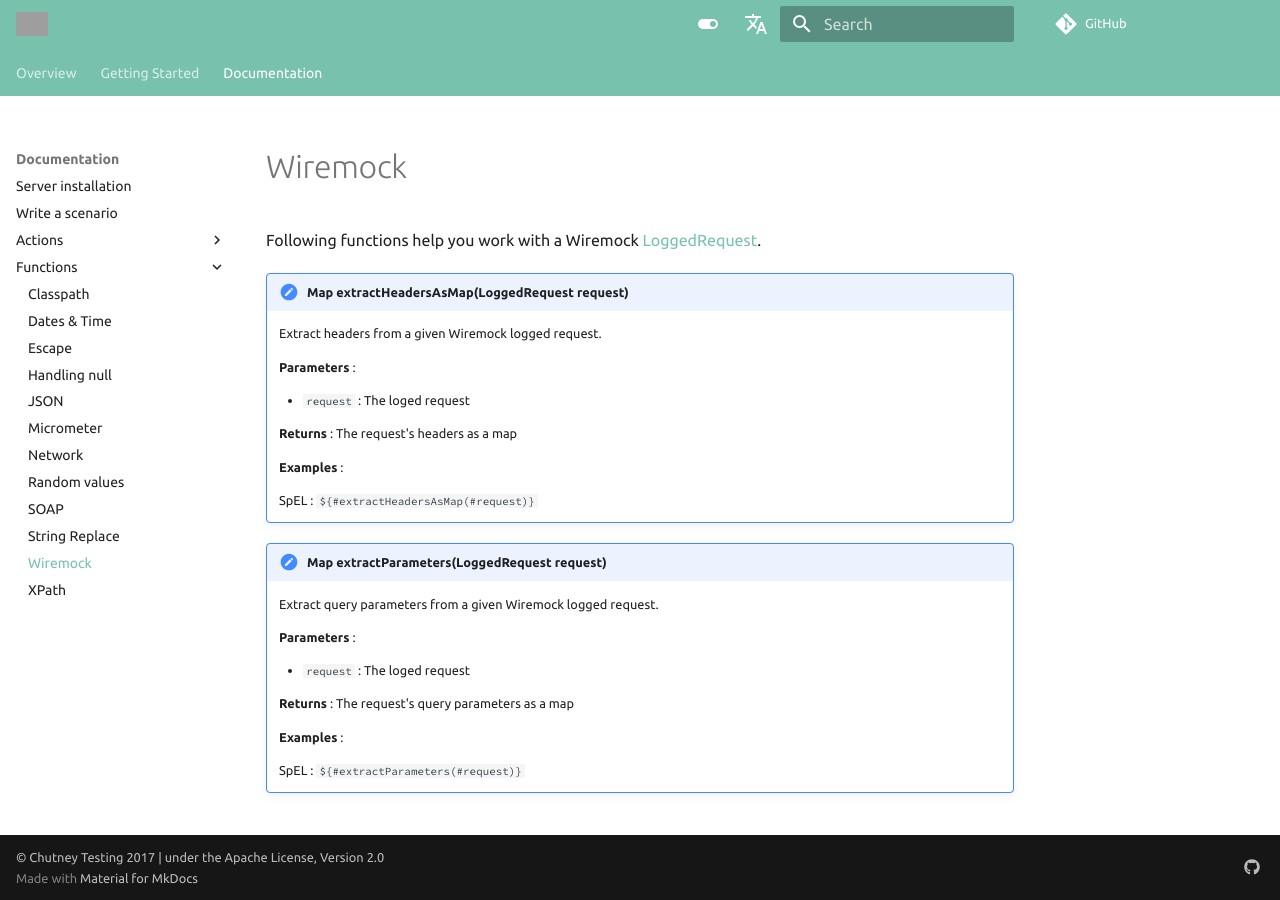
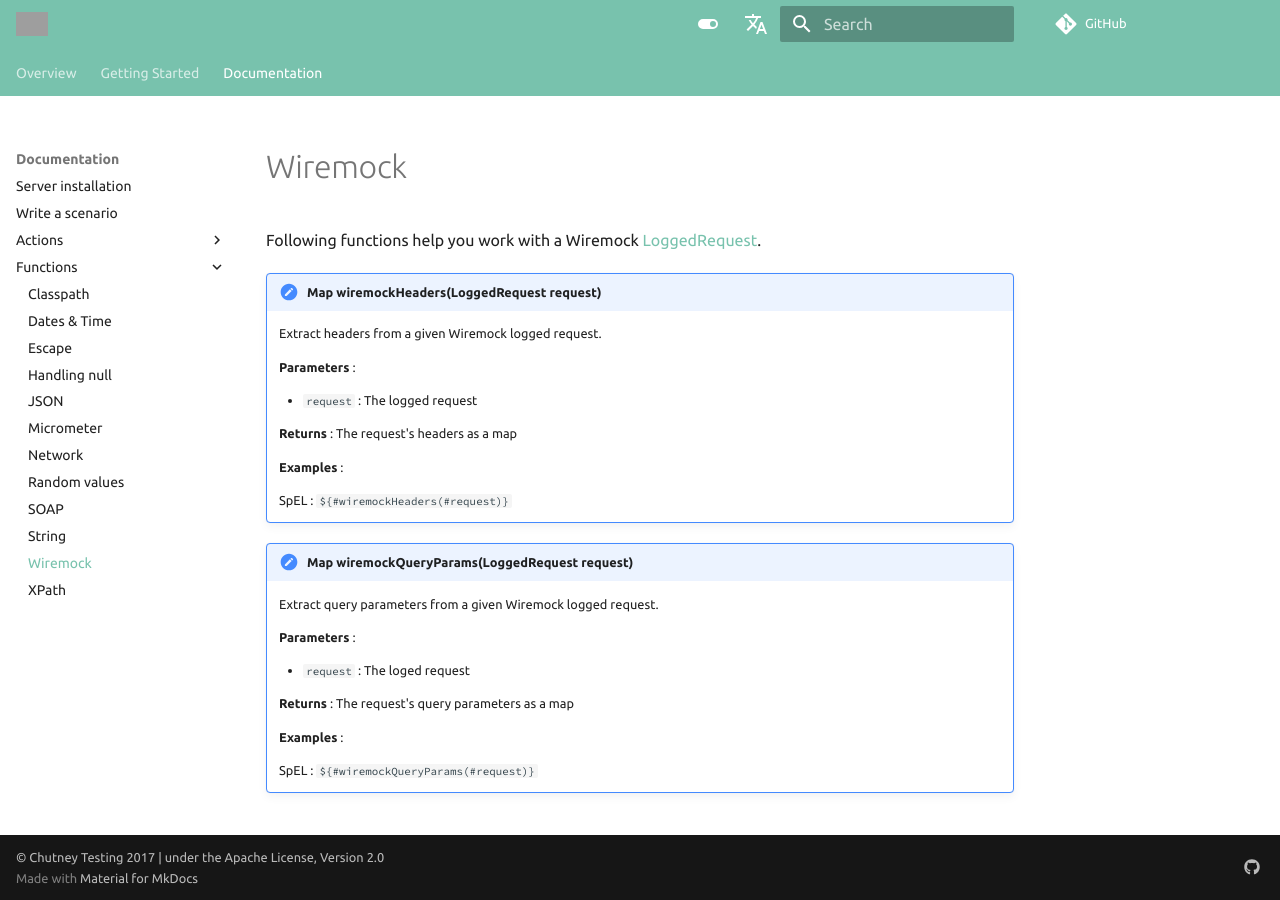
Before and after one commit to chutney-testing/chutney-testing.github.io-legacy, an MkDocs documentation site: the page built from docs/functions/wiremock.md, in a window 1280 px wide. Built offline with MkDocs 1.6.1 and Material for MkDocs 9.7.7, drawn with Linux system fonts in a browser that asks for light colours; comment, search, counter and statistics services are not loaded; grey boxes are pictures that could not be loaded.

```diff
--- a/docs/functions/wiremock.md
+++ b/docs/functions/wiremock.md
@@ -1,21 +1,21 @@
 Following functions help you work with a Wiremock [LoggedRequest](https://www.javadoc.io/static/com.github.tomakehurst/wiremock/2.27.2/com/github/tomakehurst/wiremock/verification/LoggedRequest.html).
 
-!!! note "Map<String, String> extractHeadersAsMap(LoggedRequest request)"
+!!! note "Map<String, String> wiremockHeaders(LoggedRequest request)"
 
     Extract headers from a given Wiremock logged request.
 
     **Parameters** :
 
-    * `request` : The loged request
+    * `request` : The logged request
 
     **Returns** : The request's headers as a map
 
     **Examples** :
 
-    SpEL : `${#extractHeadersAsMap(#request)}`
+    SpEL : `${#wiremockHeaders(#request)}`
 
 
-!!! note "Map<String, String> extractParameters(LoggedRequest request)"
+!!! note "Map<String, String> wiremockQueryParams(LoggedRequest request)"
 
     Extract query parameters from a given Wiremock logged request.
 
@@ -27,4 +27,4 @@ Following functions help you work with a Wiremock [LoggedRequest](https://www.ja
 
     **Examples** :
 
-    SpEL : `${#extractParameters(#request)}`
+    SpEL : `${#wiremockQueryParams(#request)}`
--- a/mkdocs.yml
+++ b/mkdocs.yml
@@ -35,7 +35,7 @@ nav:
       - Network: functions/network.md
       - Random values: functions/generate.md
       - SOAP: functions/soap.md
-      - String Replace: functions/string_replace.md
+      - String: functions/string.md
       - Wiremock: functions/wiremock.md
       - XPath: functions/xpath.md
   #- Toolbox: toolbox.md # hidden page
```
Also changed, not shown: docs/functions/soap.md (+4 -4 lines), docs/functions/string.md (added, +17 -0 lines), docs/functions/string_replace.md (deleted, +0 -23 lines).
